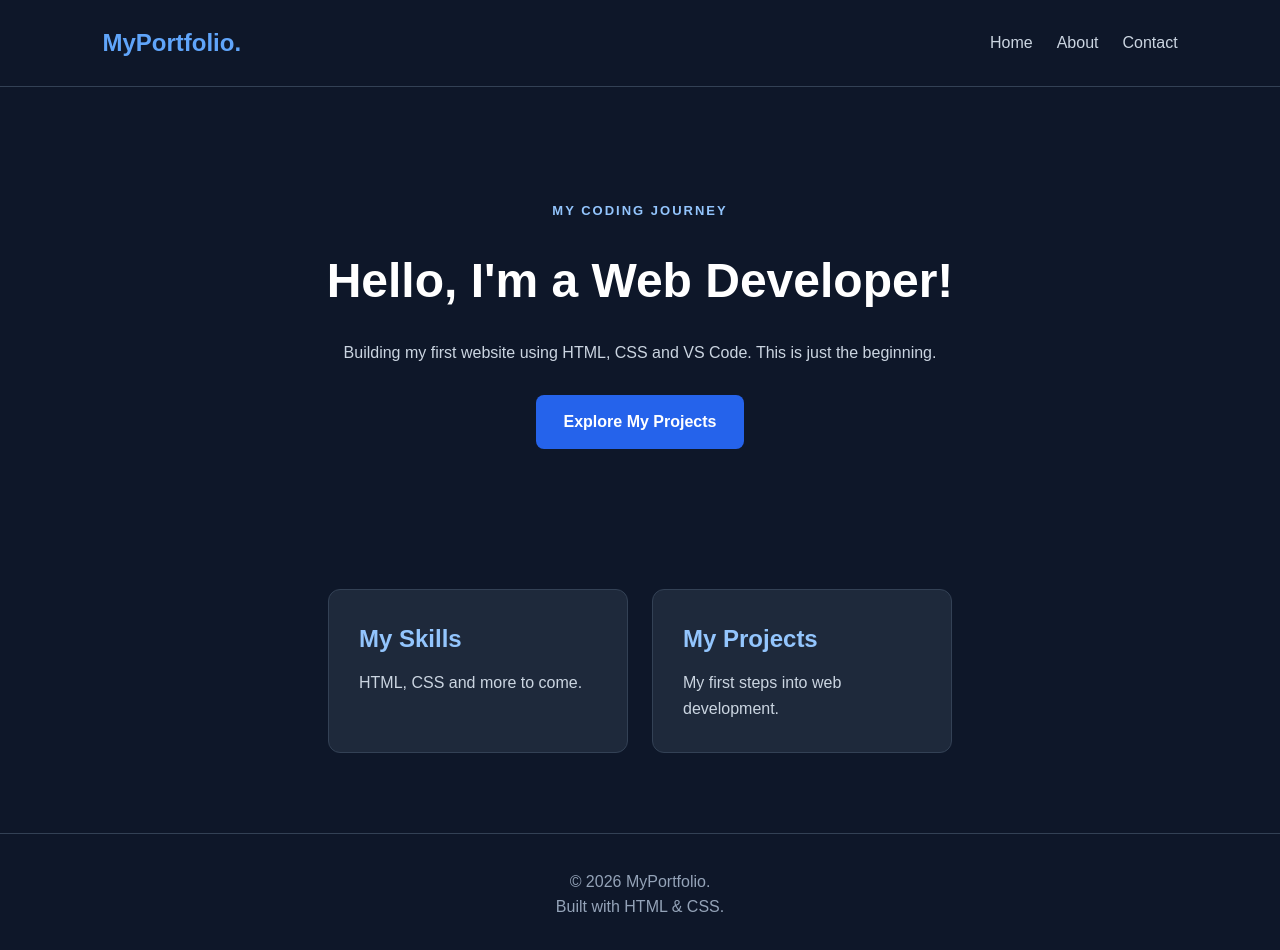
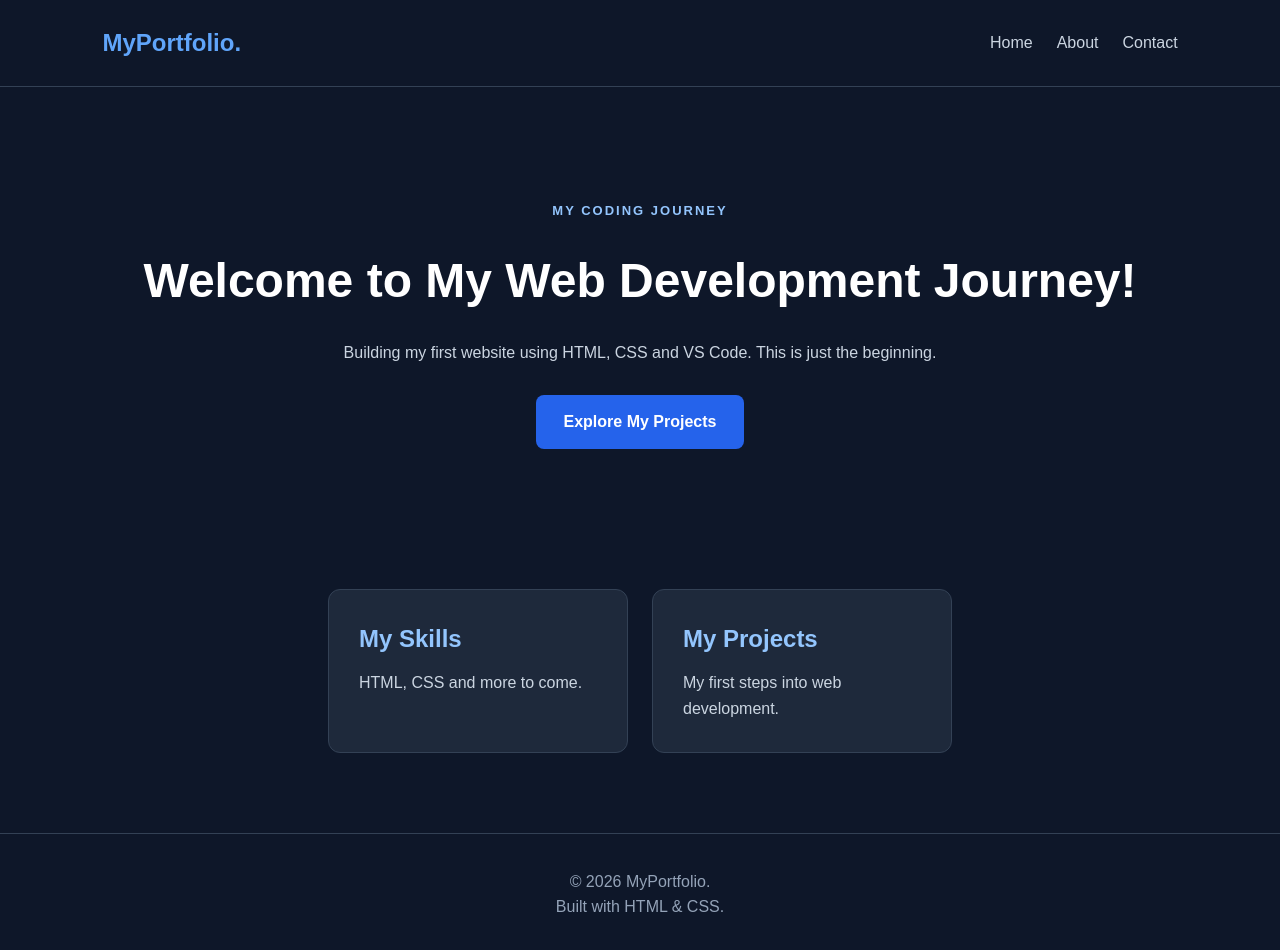
Before and after one commit to M8Dy-888/my-first-website, a plain HTML site: page index.html in a window 1280 px wide. Drawn offline with Linux system fonts and the light colour scheme.

Commit message:
Update homepage heading

```diff
--- a/index.html
+++ b/index.html
@@ -23,7 +23,7 @@
     <main>
         <section class="hero" id="home">
             <span class="eyebrow">MY CODING JOURNEY</span>
-            <h1>Hello, I'm a Web Developer!</h1>
+            <h1>Welcome to My Web Development Journey!</h1>
             <p>
                 Building my first website using HTML,
                 CSS and VS Code. This is just the beginning.
```
